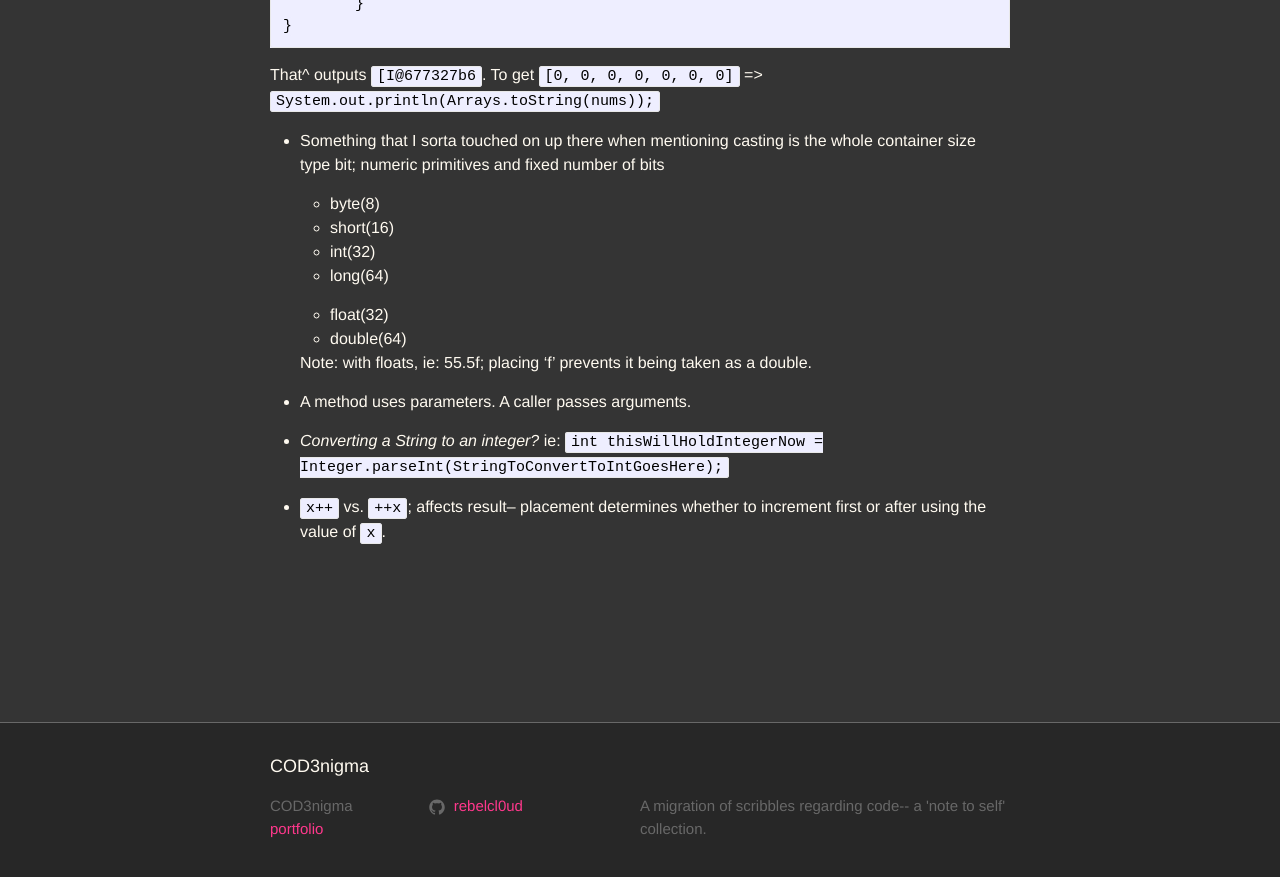
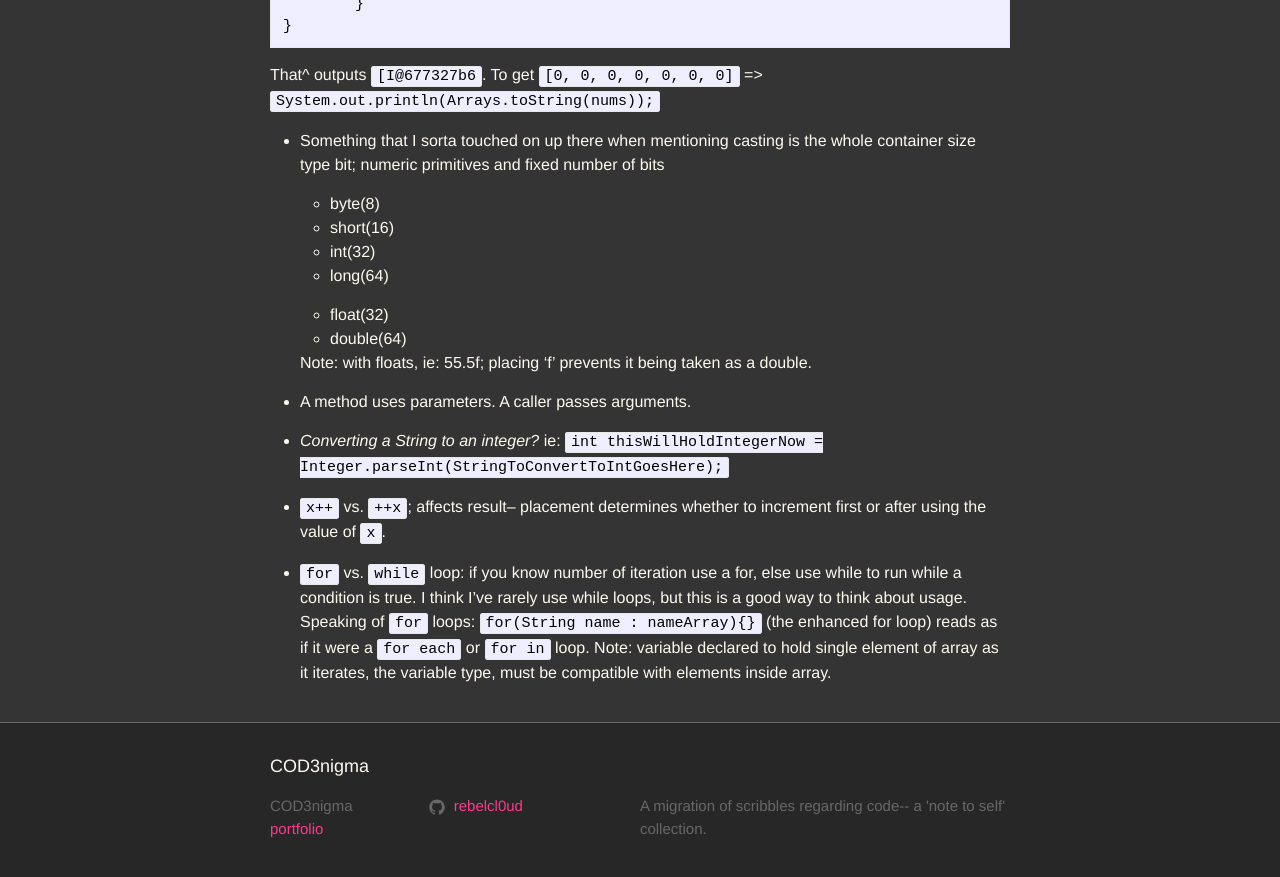
Before and after one commit to rebelcl0ud/blog, a Jekyll site: the page built from _posts/2019-03-30-[65]-post-java-code-test.markdown, in a window 1280 px wide and 900 px high, scrolled down 936 px. Shown: the top 877 px of the window. Built offline with Jekyll 4.4.1, drawn with Linux system fonts in a browser that asks for light colours.

Commit message:
update: for/while/enhanced loop

```diff
--- a/_posts/2019-03-30-[65]-post-java-code-test.markdown
+++ b/_posts/2019-03-30-[65]-post-java-code-test.markdown
@@ -53,3 +53,5 @@ That^ outputs `[I@677327b6`. To get `[0, 0, 0, 0, 0, 0, 0]` => `System.out.print
   - *Converting a String to an integer?* ie: `int thisWillHoldIntegerNow = Integer.parseInt(StringToConvertToIntGoesHere);`
 
   - `x++` vs. `++x`; affects result-- placement determines whether to increment first or after using the value of `x`.
+
+  - `for` vs. `while` loop: if you know number of iteration use a for, else use while to run while a condition is true. I think I've rarely use while loops, but this is a good way to think about usage. Speaking of `for` loops: `for(String name : nameArray){}` (the enhanced for loop) reads as if it were a `for each` or `for in` loop. Note: variable declared to hold single element of array as it iterates, the variable type, must be compatible with elements inside array.
```
